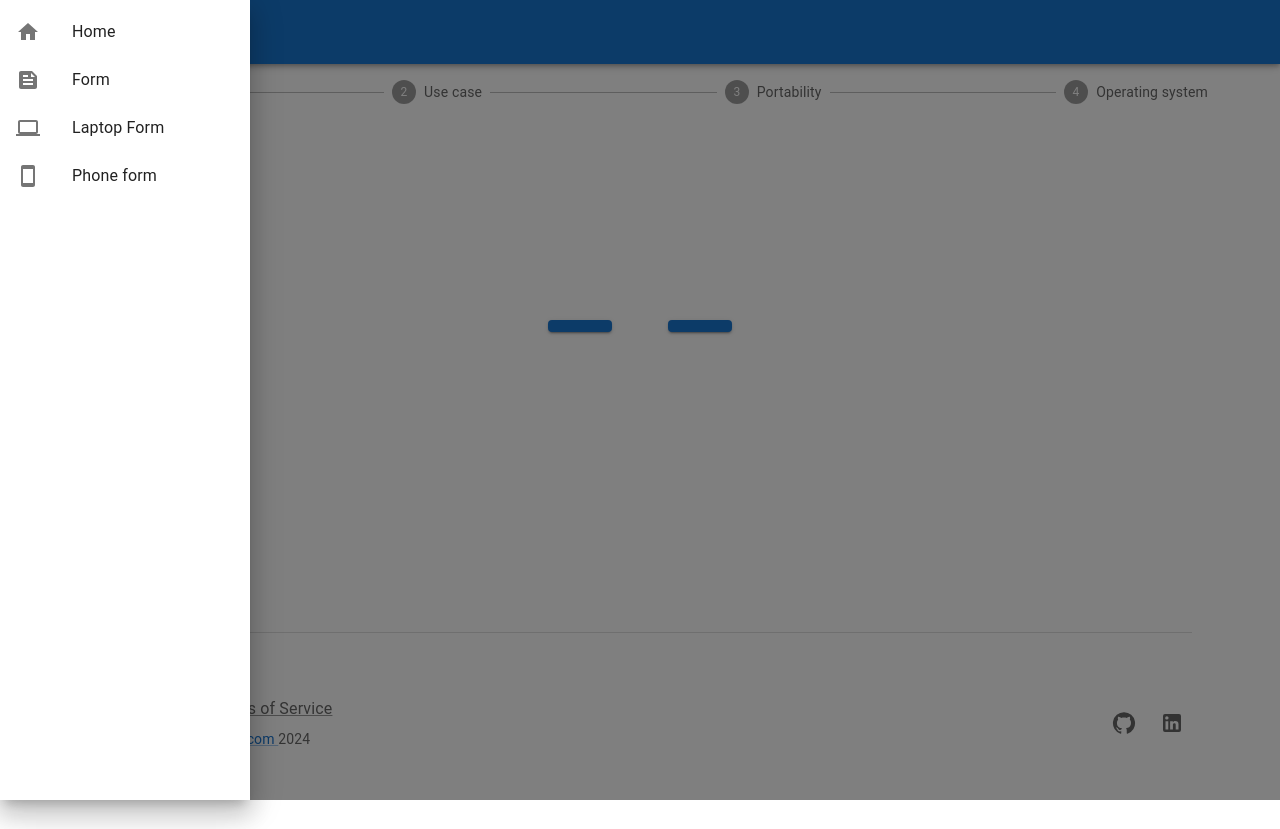
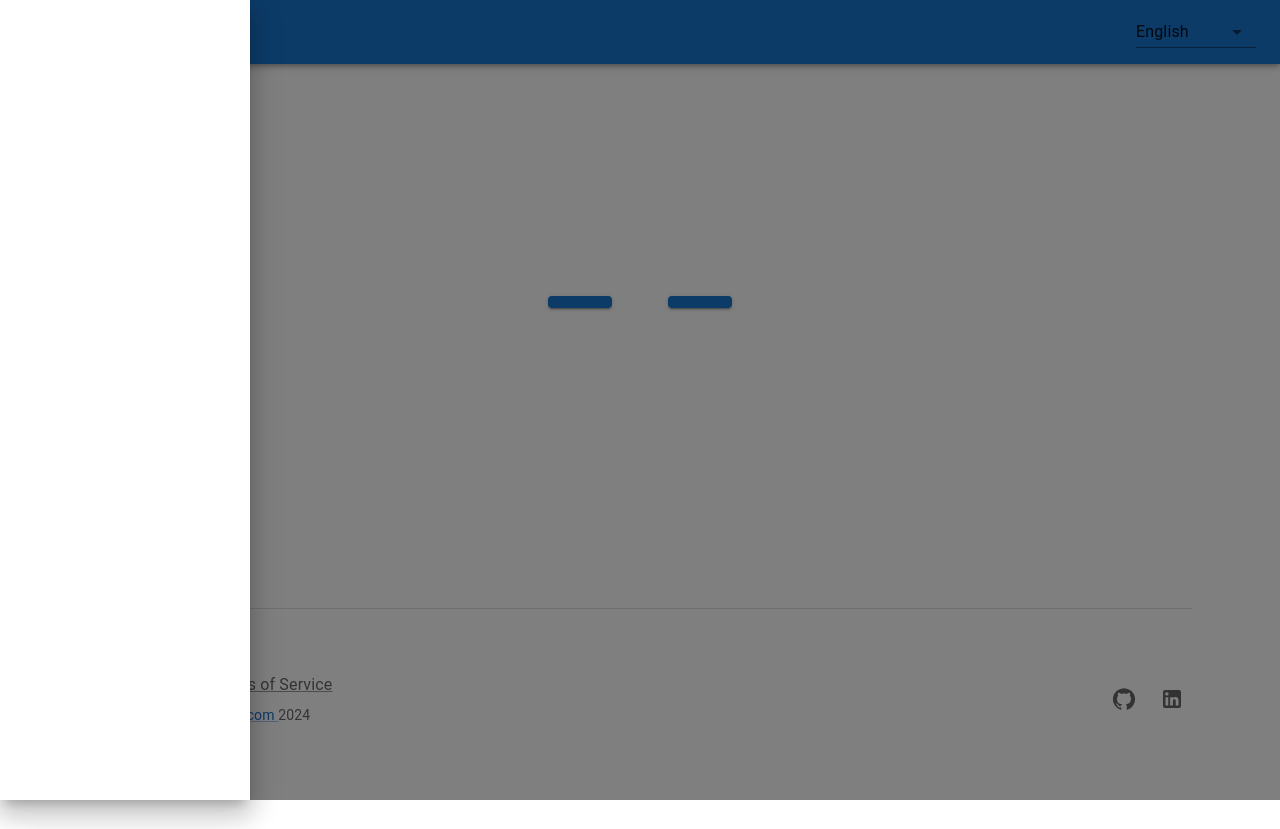
Before and after one commit to girts521/selectDevice, a Next.js app: page /form/laptop in a window 1280 px wide. Both pictures are taken after a click on the button 36 px from the left and 32 px from the top of the page. After the commit the page ends 805 px from the top, so only its background shows below. Built offline with nearby package versions, Linux system fonts and the light colour scheme.

Commit message:
create context and add it to pages for language changer

```diff
--- a/components/AppBar/index.js
+++ b/components/AppBar/index.js
@@ -8,14 +8,48 @@ import Button from "@mui/material/Button";
 import DrawerList from "../Drawer";
 import Drawer from "@mui/material/Drawer";
 import * as React from "react";
+import InputLabel from '@mui/material/InputLabel';
+import FormControl from '@mui/material/FormControl';
+import NativeSelect from '@mui/material/NativeSelect';
+import { useRouter } from 'next/router';
+import { LanguageContext } from "../../context/LanguageContext";
 
+let langCheck = "EN";
 
 export default function My_AppBar() {
   const [open, setOpen] = React.useState(false);
+  // const [lang, setLang] = React.useState(null)
+  const enRef = React.useRef();
+  const deRef = React.useRef();
+  const vnRef = React.useRef();
+
+  const router = useRouter();
+
+  const { lang, setLang } = React.useContext(LanguageContext);
+
 
   const toggleDrawer = (newOpen) => () => {
     setOpen(newOpen);
   };
+
+  const toggleLang = (e) => {
+    localStorage.setItem("lang", e.target.value)
+    setLang(e.target.value)
+  }
+
+  React.useEffect(() => {
+    const checkLang = localStorage.getItem("lang")
+    if (lang === "EN" || checkLang === "EN"){
+      enRef.current.selected = true;
+    }
+    if (lang === "DE" || checkLang === "DE"){
+      deRef.current.selected = true;
+    }
+    if (lang === "VN" || checkLang === "VN"){
+      vnRef.current.selected = true;
+    }
+  }, [])
+
 
   return (
     <>
@@ -33,8 +67,26 @@ export default function My_AppBar() {
               <MenuIcon />
             </IconButton>
             <Typography variant="h6" component="div" sx={{ flexGrow: 1 }}>
-             <Link color={"inherit"} underline="none" href="/">My Tech Finder</Link>
+              <Link color={"inherit"} underline="none" href="/">
+                My Tech Finder
+              </Link>
             </Typography>
+            <Box sx={{ minWidth: 120 }}>
+              <FormControl fullWidth>
+                <NativeSelect
+                  // defaultValue={lang}
+                  onChange={toggleLang}
+                  inputProps={{
+                    name: "age",
+                    id: "uncontrolled-native",
+                  }}
+                >
+                  <option ref={enRef} value={"EN"}>English</option>
+                  <option ref={deRef} value={"DE"}>German</option>
+                  <option ref={vnRef} value={"VN"}>Vietnamese</option>
+                </NativeSelect>
+              </FormControl>
+            </Box>
           </Toolbar>
         </AppBar>
       </Box>
--- a/components/Blog/index.js
+++ b/components/Blog/index.js
@@ -7,6 +7,7 @@ import { styled } from "@mui/material/styles";
 import Box from "@mui/material/Box";
 import MediaCard from "../Card";
 import CircularProgress from "@mui/material/CircularProgress";
+import { LanguageContext } from "../../context/LanguageContext";
 
 const Item = styled(Paper)(({ theme }) => ({
   backgroundColor: theme.palette.mode === "dark" ? "#1A2027" : "#fff",
@@ -18,7 +19,7 @@ const Item = styled(Paper)(({ theme }) => ({
 
 export default function Blog() {
   const [blogPost, setBlogPost] = React.useState(null);
-  const [lang, setLang] = React.useState("EN");
+  const { lang, setLang } = React.useContext(LanguageContext);
 
   React.useEffect(() => {
     async function fetchData() {
--- a/components/Drawer.js
+++ b/components/Drawer.js
@@ -13,32 +13,67 @@ import HomeIcon from "@mui/icons-material/Home";
 import FeedIcon from "@mui/icons-material/Feed";
 import { Link } from "@mui/material";
 import * as React from "react";
-let buttons = ["Home", "Form", "Laptop Form", "Phone form"];
+import { LanguageContext } from "../context/LanguageContext";
+
 export default function DrawerList(props) {
-  const [lang, setLang] = React.useState("EN");
+  const { lang, setLang } = React.useContext(LanguageContext);
 
   const urls = ["/", "/form", "/form/laptop", "/form/phone"];
-
+  const buttonsEN = ["Home", "Form", "Laptop Form", "Phone form"];
+  const buttonsDE = ["Home", "Formular", "Laptop-Formular", "Telefon-Formular"];
+  const buttonsVN = [
+    "Home",
+    "Biểu mẫu",
+    "Biểu mẫu laptop",
+    "Biểu mẫu điện thoại",
+  ];
 
   React.useEffect(() => {
     const langCheck = localStorage.getItem("lang");
     setLang(langCheck);
-    console.log(langCheck)
-    if (langCheck === "EN") {
-      buttons = ["Home", "Form", "Laptop Form", "Phone form"];
-    }
-    if (langCheck === "DE") {
-      buttons = ["Home", "Formular", "Laptop-Formular", "Telefon-Formular"];
-    }
-    if (langCheck === "VN") {
-      buttons = ["Home", "Biểu mẫu", "Biểu mẫu laptop", "Biểu mẫu điện thoại"];
-    }
   }, []);
 
   return (
     <Box sx={{ width: 250 }} role="presentation" onClick={props.close(false)}>
       <List>
-        {buttons.map((text, index) => (
+        {lang === "EN" &&
+          buttonsEN.map((text, index) => (
+            <Link underline="none" color={"inherit"} href={urls[index]}>
+              {" "}
+              <ListItem key={text} disablePadding>
+                <ListItemButton>
+                  <ListItemIcon>
+                    {index === 0 && <HomeIcon />}
+                    {index === 1 && <FeedIcon />}
+                    {index === 2 && <ComputerIcon />}
+                    {index === 3 && <SmartphoneIcon />}
+                  </ListItemIcon>
+                  <ListItemText primary={text} />
+                </ListItemButton>
+              </ListItem>
+            </Link>
+          ))}
+
+        {lang === "DE" &&
+          buttonsDE.map((text, index) => (
+            <Link underline="none" color={"inherit"} href={urls[index]}>
+              {" "}
+              <ListItem key={text} disablePadding>
+                <ListItemButton>
+                  <ListItemIcon>
+                    {index === 0 && <HomeIcon />}
+                    {index === 1 && <FeedIcon />}
+                    {index === 2 && <ComputerIcon />}
+                    {index === 3 && <SmartphoneIcon />}
+                  </ListItemIcon>
+                  <ListItemText primary={text} />
+                </ListItemButton>
+              </ListItem>
+            </Link>
+          ))}
+
+        {lang === "VN" &&
+          buttonsVN.map((text, index) => (
             <Link underline="none" color={"inherit"} href={urls[index]}>
               {" "}
               <ListItem key={text} disablePadding>
--- a/components/Hero/index.js
+++ b/components/Hero/index.js
@@ -10,6 +10,8 @@ import Typography from '@mui/material/Typography';
 import { Typewriter } from 'react-simple-typewriter'
 import { useRouter } from 'next/router'
 import { useTheme } from '@mui/material/styles';
+import { LanguageContext } from "../../context/LanguageContext";
+
 
 export default function Hero() {
   const router = useRouter();
@@ -17,7 +19,7 @@ export default function Hero() {
     router.push('/form')
   }
 
-  const [lang, setLang] = React.useState("EN")
+  const { lang, setLang } = React.useContext(LanguageContext);
 
   const theme = useTheme();
 
--- a/components/Stepper/index.js
+++ b/components/Stepper/index.js
@@ -19,6 +19,7 @@ import Select from "@mui/material/Select";
 import { useRouter } from "next/router";
 import My_AppBar from "../AppBar";
 import Footer from "../Footer";
+import { LanguageContext } from "../../context/LanguageContext";
 
 let steps = ["Budget", "Use case", "Portability", "Operating system"];
 
@@ -30,10 +31,10 @@ export default function HorizontalLinearStepper() {
   const [portability, setPortability] = React.useState(0);
   const [os, setOS] = React.useState(null);
   const [params, setParams] = React.useState(null);
-  const [lang, setLang] = React.useState("EN");
 
   const nextRef = React.useRef();
   const router = useRouter();
+  const { lang, setLang } = React.useContext(LanguageContext);
 
   function valuetext(value) {
     return `${value}$`;
@@ -111,24 +112,24 @@ export default function HorizontalLinearStepper() {
   const handleReset = () => {
     setActiveStep(0);
   };
-  React.useEffect(() => {
-    const langCheck = localStorage.getItem("lang");
-    setLang(langCheck);
 
-    if (langCheck === "EN") {
-      steps = ["Budget", "Use case", "Portability", "Operating system"];
-    }
-    if (langCheck === "DE") {
-      steps = ["Budget", "Anwendungsfall", "Portabilität", "Betriebssystem"];
-    }
-    if (langCheck === "VN") {
-      steps = [
+  const stepsEN = ["Budget", "Use case", "Portability", "Operating system"];
+  const stepsDE = [
+    "Budget",
+    "Anwendungsfall",
+    "Portabilität",
+    "Betriebssystem",
+  ];
+  const stepsVN = [
     "Ngân sách",
     "Mục đích sử dụng",
     "Khả năng mang theo",
     "Hệ điều hành",
   ];
-    }
+
+  React.useEffect(() => {
+    const langCheck = localStorage.getItem("lang");
+    setLang(langCheck);
   }, []);
 
   React.useEffect(() => {
@@ -188,7 +189,46 @@ export default function HorizontalLinearStepper() {
     <>
       <Box sx={{ width: "100%", maxWidth: "1200px", margin: "auto", mt: 10 }}>
         <Stepper activeStep={activeStep}>
-          {steps.map((label, index) => {
+          {lang === "EN" &&
+            stepsEN.map((label, index) => {
+              const stepProps = {};
+              const labelProps = {};
+              if (isStepOptional(index)) {
+                labelProps.optional = (
+                  <Typography variant="caption">Optional</Typography>
+                );
+              }
+              if (isStepSkipped(index)) {
+                stepProps.completed = false;
+              }
+              return (
+                <Step key={label} {...stepProps}>
+                  <StepLabel {...labelProps}>{label}</StepLabel>
+                </Step>
+              );
+            })}
+
+          {lang === "DE" &&
+            stepsDE.map((label, index) => {
+              const stepProps = {};
+              const labelProps = {};
+              if (isStepOptional(index)) {
+                labelProps.optional = (
+                  <Typography variant="caption">Optional</Typography>
+                );
+              }
+              if (isStepSkipped(index)) {
+                stepProps.completed = false;
+              }
+              return (
+                <Step key={label} {...stepProps}>
+                  <StepLabel {...labelProps}>{label}</StepLabel>
+                </Step>
+              );
+            })}
+
+          {lang === "VN" &&
+            stepsVN.map((label, index) => {
               const stepProps = {};
               const labelProps = {};
               if (isStepOptional(index)) {
--- /dev/null
+++ b/context/LanguageContext.js
@@ -0,0 +1,3 @@
+import { createContext, useState } from 'react';
+
+export const LanguageContext = createContext("EN");
--- a/pages/_app.js
+++ b/pages/_app.js
@@ -1,11 +1,15 @@
 import * as React from "react";
-import { Analytics } from '@vercel/analytics/react';
+import { Analytics } from "@vercel/analytics/react";
 import Footer from "../components/Footer";
 import My_AppBar from "../components/AppBar";
 import { ThemeProvider, createTheme } from "@mui/material/styles";
 import Container from "@mui/material/Container";
 import Head from "next/head";
 import CssBaseline from "@mui/material/CssBaseline";
+import { createContext, useState } from 'react';
+import { LanguageContext } from "../context/LanguageContext";
+
+
 
 const darkTheme = createTheme({
   palette: {
@@ -19,6 +23,8 @@ const darkTheme = createTheme({
 });
 
 export default function MyApp({ Component, pageProps }) {
+  const [lang, setLang] = React.useState("EN")
+
   return (
     <>
       <CssBaseline />
@@ -26,6 +32,7 @@ const darkTheme = createTheme({
         <title>Find your next device!</title>
         <link rel="icon" href="/favicon.ico" />
       </Head>
+      <LanguageContext.Provider value={{lang, setLang}}>
       <ThemeProvider theme={darkTheme}>
         <Container>
           <My_AppBar />
@@ -34,6 +41,7 @@ const darkTheme = createTheme({
         </Container>
       </ThemeProvider>
       <Analytics />
+      </LanguageContext.Provider>
     </>
   );
 }
--- a/pages/form/index.js
+++ b/pages/form/index.js
@@ -14,6 +14,7 @@ import Image from "next/image";
 import { Cursor } from "react-simple-typewriter";
 import { useRouter } from "next/router";
 import Head from "next/head";
+import { LanguageContext } from "../../context/LanguageContext";
 
 const Item = styled(Paper)(({ theme }) => ({
   backgroundColor: theme.palette.mode === "dark" ? "#1A2027" : "#fff",
@@ -26,7 +27,8 @@ const Item = styled(Paper)(({ theme }) => ({
 export default function Form() {
   const [elevation1, setElevation1] = React.useState(1);
   const [elevation2, setElevation2] = React.useState(1);
-  const [lang, setLang] = React.useState("EN");
+  const { lang, setLang } = React.useContext(LanguageContext);
+
 
   React.useEffect(() => {
     const langCheck = localStorage.getItem("lang");
--- a/pages/post/[id].js
+++ b/pages/post/[id].js
@@ -18,6 +18,7 @@ import ShareList from "../../components/ShareList";
 import Popper from "@mui/material/Popper";
 import Head from "next/head";
 import CircularProgress from "@mui/material/CircularProgress";
+import { LanguageContext } from "../../context/LanguageContext";
 
 const darkTheme = createTheme({
   palette: {
@@ -39,7 +40,7 @@ export default function Post() {
   const [value, setValue] = React.useState(null);
   const [anchorEl, setAnchorEl] = React.useState(null);
   const [url, setUrl] = React.useState("/");
-  const [lang, setLang] = React.useState("EN");
+  const { lang, setLang } = React.useContext(LanguageContext);
 
   React.useEffect(() => {
     async function fetchData() {
@@ -186,6 +187,7 @@ export default function Post() {
 
             {lang === "DE" && (
               <BottomNavigationAction
+                value={2}
                 label="Weiter"
                 icon={<ArrowForwardIosIcon />}
               />
@@ -204,6 +206,7 @@ export default function Post() {
             {lang === "VN" && (
 
                 <BottomNavigationAction
+                value={2}
                   label="Tiếp theo"
                   icon={<ArrowForwardIosIcon />}
                 />
--- a/pages/result/index.js
+++ b/pages/result/index.js
@@ -16,6 +16,7 @@ import Paper from "@mui/material/Paper";
 import CircularProgress from "@mui/material/CircularProgress";
 import Box from "@mui/material/Box";
 import { useRouter } from "next/router";
+import { LanguageContext } from "../../context/LanguageContext";
 
 
 export default function Result() {
@@ -24,7 +25,7 @@ export default function Result() {
   const [answer, setAnswer] = React.useState("");
   const [isDisabled, setisDisabled] = React.useState(false);
   const [loading, setloading] = React.useState(false);
-  const [lang, setLang] = React.useState("EN");
+  const { lang, setLang } = React.useContext(LanguageContext);
 
   const router = useRouter();
 
```
Lines whose indentation alone changed are shown as unchanged.
